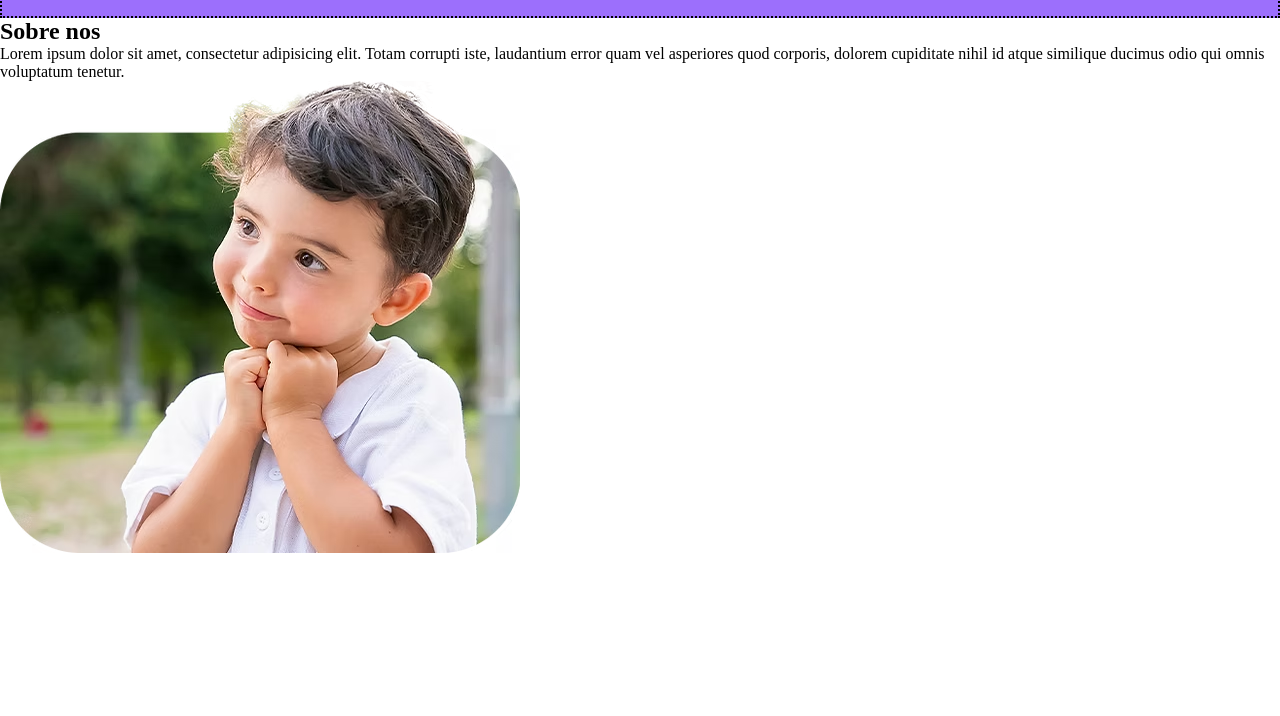
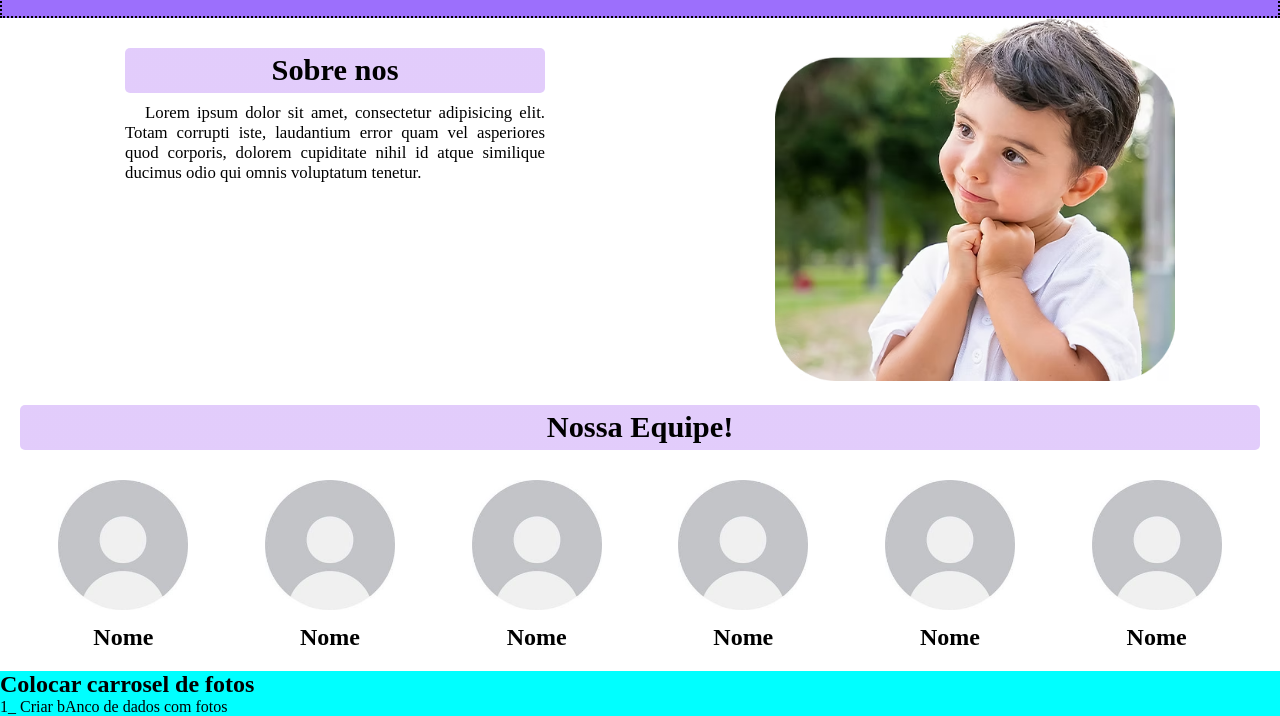
Before and after one commit to ianpage08/Projeto-Escola-AEEC, a plain HTML site: page index.html in a window 1280 px wide. Shown: the part 82-798 px from the top of the page. Drawn offline with nearby package versions, Linux system fonts and the light colour scheme.

Commit message:
adição de seções e ideias
esboço do corpo e ideias para fazer o carrossel de imagens e parte de matriculas

```diff
--- a/Estilos/Mobilefist.css
+++ b/Estilos/Mobilefist.css
@@ -40,6 +40,7 @@
     display: none;
 
 }
+/* configuração menu hamburguer*/
 @media (max-width:600px){
     #btn-mobile {
         display: flex;
@@ -91,3 +92,64 @@
         margin: 10px;
     }
 }
+/*Seção Sobre Nós*/
+
+#sobrenos{
+    display: flex;
+    flex-flow: row wrap;
+    justify-content: space-around;
+}
+#sobre{
+    margin: 20px;
+    width: 420px;
+}
+#sobre h1 {
+    text-align: center;
+    font-size: 1.9em;
+    background-image: linear-gradient(to right, rgba(113, 6, 236, 0.205) 100%, rgba(255, 255, 255, 0.459));
+    padding: 5px;
+    border-radius: 5px;
+    margin: 10px 0px;
+
+}
+#sobre p {
+    font-size: 1.05em;
+    text-align: justify;
+    text-indent: 20px;
+}
+#criaça{
+    width: 400px;
+}
+/*Seção Equipe*/
+#equipe {
+    text-align: center;
+    margin: 20px;
+}
+#equipe h2{
+    text-align: center;
+    font-size: 1.9em;
+    background-image: linear-gradient(to right, rgba(113, 6, 236, 0.205) 100%, rgba(255, 255, 255, 0.459));
+    padding: 5px;
+    border-radius: 5px;
+    margin: 10px 0px;
+}
+#eqp {
+    margin: 20px 0px ;
+    display: flex;
+    flex-flow: row wrap;
+    justify-content: space-around;
+}
+#eqp img {
+    width: 130px;
+    margin: 10px;
+}
+#eqp p {
+    font-size: 1.5em;
+    font-weight: bold;
+}
+#Carrossel {
+    background-color: aqua;
+}
+#matriculas{
+    background-color: burlywood;
+}
--- a/index.html
+++ b/index.html
@@ -33,18 +33,72 @@
     </header>
     <main>
         <section id="sobrenos">
-            <div>
+            <div id="sobre">
                 <h1>Sobre nos</h1>
                 <p>Lorem ipsum dolor sit amet, consectetur adipisicing elit. Totam corrupti iste, laudantium error quam vel asperiores quod corporis, dolorem cupiditate nihil id atque similique ducimus odio qui omnis voluptatum tenetur.</p>
             </div>
             <div>
-                <img src="imagens/criança.avif" alt="Criaça">
+                <img src="imagens/criança.avif" alt="Criaça" id="criaça">
             </div>
+        </section>
+        <section id="equipe">
+            <h2>Nossa Equipe! </h2>
+            <div id="eqp">
+                <div>
+                    <img src="imagens/sem foto.jpg" alt="">
+                    <p>Nome</p>
+                </div>
+                <div>
+                    <img src="imagens/sem foto.jpg" alt="">
+                    <p>Nome</p>
+                </div>
+                <div>
+                    <img src="imagens/sem foto.jpg" alt="">
+                    <p>Nome</p>
+                </div>
+                <div>
+                    <img src="imagens/sem foto.jpg" alt="">
+                    <p>Nome</p>
+                </div>
+                <div>
+                    <img src="imagens/sem foto.jpg" alt="">
+                    <p>Nome</p>
+                </div>
+                <div>
+                    <img src="imagens/sem foto.jpg" alt="">
+                    <p>Nome</p>
+                </div>
+            </div>
+        </section>
+        <section id="Carrossel">
+            <h2>Colocar carrosel de fotos
+            </h2>
+            <p>1_ Criar bAnco de dados com fotos
+                <br> 2- colocar para ir para galeria
+            </p>
+        </section>
+        <section id="matriculas">
+            <h2>Para Matriculas java script fazer codigo com quatidade de vaga disponivel </h2>
+            <p>"mas Para onde eu mando em seguida ?
+                1- direto para whatsap <br>
+                2- Para envio de documentação e pagamento da matricula, mas para iisso sera que vou precisar de um banco de dados ?"<br>
+                (colocar qunatidade de vags disponiveis e quando alguem confirmar a s coisas e pagamagento uma vaga é contabilixada a menos ou posso deixar iso fora, mas acho bom fazer para praticar) <br>
+                (Colocar algum programa de desconto ?acho bom uns 10% a 20% de desconto  )
+            </p>
+
+        </section>
+        <section id="contato">
+            Numero <br>
+            whatsap <br>
+            localização <br>
+            instagram <br>
+            fazer  botão animado
         </section>
     </main>
 
-    <script src="javascript/header.js">
+    <script src="javascript/header.js"></script>
+    <script src="javascript/carrossel.js"></script>
+    <script src="javascript/matriculas.js"></script>
 
-    </script>
 </body>
 </html>
```
Also changed, not shown: imagens/sem foto.jpg (added), javascript/carrossel.js (added), javascript/matriculas.js (added).
